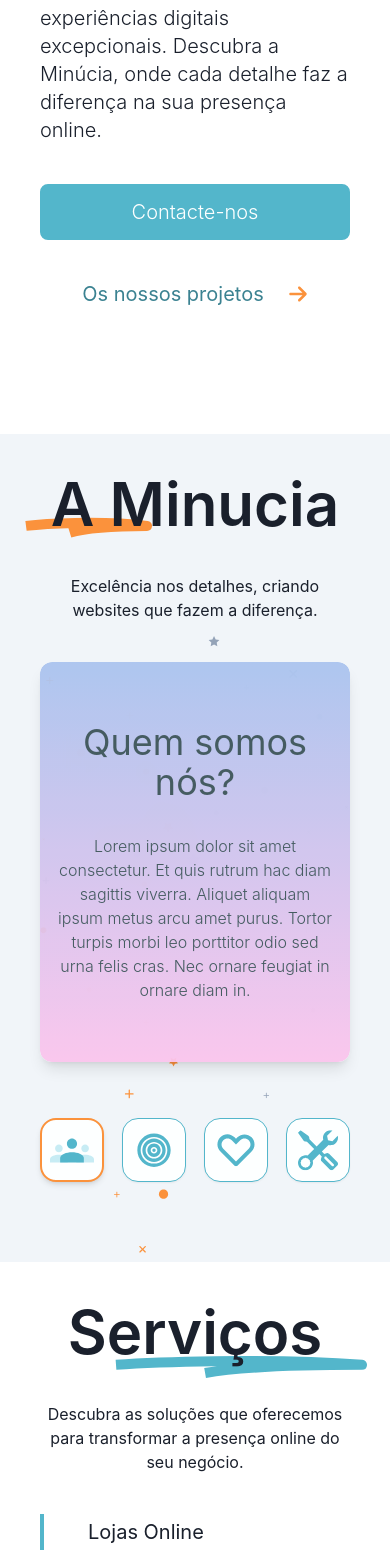
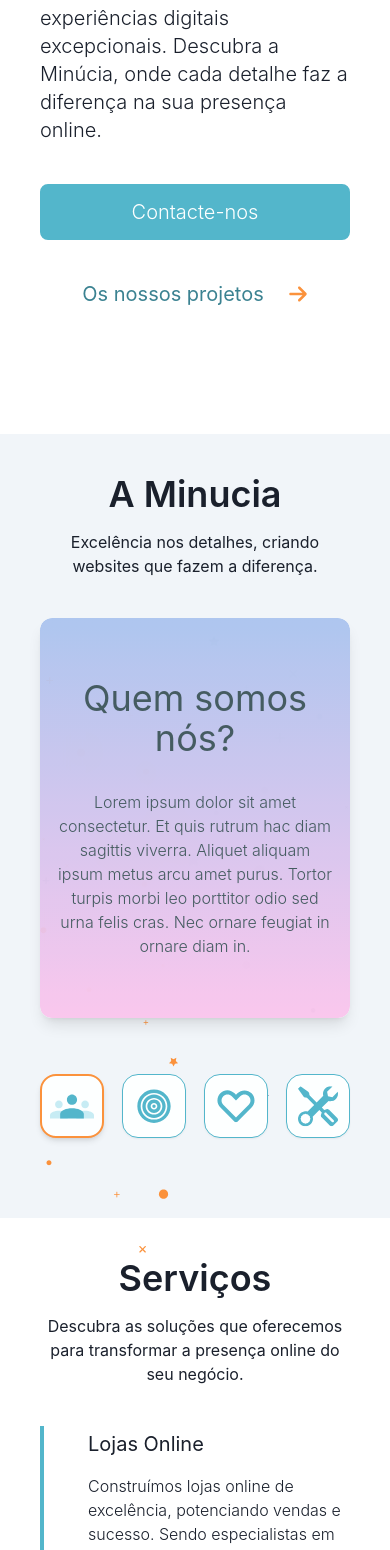
Before and after one commit to JonathanPereira1993/minucia_website, a React (Vite) app: page / in a window 390 px wide. Shown: the part 436-1986 px from the top of the page. Built offline with nearby package versions, Linux system fonts and the light colour scheme.

Commit message:
feat: Changed some things in mobile like title sizes

```diff
--- a/src/index.css
+++ b/src/index.css
@@ -63,6 +63,7 @@ a.active {
   right: 2.5rem;
   z-index: 2;
   cursor: pointer;
+  padding: 12px;
 }
 
 .hamburger-menu::before,
--- a/src/sections/About.jsx
+++ b/src/sections/About.jsx
@@ -38,15 +38,15 @@ const About = () => {
             alt="Blue bean"
           />
         </div>
-        <h2 className="text-center z-20 flex justify-center text-6xl font-semibold relative">
+        <h2 className="text-center z-20 flex justify-center max-lg:text-4xl text-6xl font-semibold relative">
           <span className="z-10">A Minucia</span>
           <img
-            className="absolute bottom-0 left-1/2 translate-y-[4px] -translate-x-[170px] z-0"
+            className="absolute max-lg:hidden bottom-0 left-1/2 translate-y-[4px] -translate-x-[170px] z-0"
             src={smallOrangeUnderline}
             alt="Small orange underline"
           />
         </h2>
-        <p className="text-center relative z-20 mt-10 mb-20 max-lg:mb-10">
+        <p className="text-center relative z-20 mt-10 mb-20 max-lg:mt-4 max-lg:mb-10">
           Excelência nos detalhes, criando websites que fazem a diferença.
         </p>
         <WindowDisplay />
--- a/src/sections/FAQ.jsx
+++ b/src/sections/FAQ.jsx
@@ -12,19 +12,19 @@ const FAQ = () => {
   return (
     <section id="faq-section" className="py-4">
       <div className="lg:max-w-[1600px] mx-auto relative px-10 py-20">
-        <h2 className="text-center z-20 flex justify-center text-6xl font-semibold relative">
+        <h2 className="text-center z-20 flex justify-center text-6xl max-lg:text-4xl font-semibold relative">
           <span className="z-10">Perguntas Frequentes</span>
           <img
-            className="absolute bottom-0 left-1/2 translate-y-[16px] -translate-x-[80px] z-0"
+            className="absolute max-lg:hidden bottom-0 left-1/2 translate-y-[16px] -translate-x-[80px] z-0"
             src={BlueUnderline}
             alt="Small orange underline"
           />
         </h2>
-        <div className="mt-20  mx-auto">
-          <Accordion>
+        <div className="mt-20 max-lg:mt-6 mx-auto">
+          <Accordion allowToggle>
             <AccordionItem>
               <h2>
-                <AccordionButton h={16}>
+                <AccordionButton py={6}>
                   <span className="flex-1 text-left font-semibold">
                     Que serviços oferecem para o desenvolvimento de websites?
                   </span>
@@ -41,7 +41,7 @@ const FAQ = () => {
             </AccordionItem>
             <AccordionItem>
               <h2>
-                <AccordionButton h={16}>
+                <AccordionButton py={6}>
                   <span className="flex-1 text-left font-semibold">
                     Quanto tempo demora a criar um website?
                   </span>
@@ -58,7 +58,7 @@ const FAQ = () => {
             </AccordionItem>
             <AccordionItem>
               <h2>
-                <AccordionButton h={16}>
+                <AccordionButton py={6}>
                   <span className="flex-1 text-left font-semibold">
                     Podem ajudar com atualizações e manutenção do website depois
                     de estar online?
@@ -76,7 +76,7 @@ const FAQ = () => {
             </AccordionItem>
             <AccordionItem>
               <h2>
-                <AccordionButton h={16}>
+                <AccordionButton py={6}>
                   <span className="flex-1 text-left font-semibold">
                     O meu website será otimizado para dispositivos móveis?
                   </span>
--- a/src/sections/Services.jsx
+++ b/src/sections/Services.jsx
@@ -8,15 +8,15 @@ const Services = () => {
   return (
     <section id="service-section" className="py-20 max-lg:py-10">
       <div className="lg:max-w-[1600px] mx-auto px-10 relative">
-        <h2 className="text-center z-20 flex justify-center text-6xl font-semibold relative">
+        <h2 className="text-center z-20 flex justify-center text-6xl max-lg:text-4xl font-semibold relative">
           <span className="z-10">Serviços</span>
           <img
-            className="absolute bottom-0 left-1/2 translate-y-[16px] -translate-x-[80px] z-0"
+            className="absolute max-lg:hidden bottom-0 left-1/2 translate-y-[16px] -translate-x-[80px] z-0"
             src={BlueUnderline}
             alt="Small orange underline"
           />
         </h2>
-        <p className="text-center relative z-20 mt-10 mb-20 max-lg:mb-10">
+        <p className="text-center relative z-20 mt-10 mb-20 max-lg:mt-4 max-lg:mb-10">
           Descubra as soluções que oferecemos para transformar a presença online
           do seu negócio.
         </p>
--- a/src/sections/Work.jsx
+++ b/src/sections/Work.jsx
@@ -27,10 +27,10 @@ const Work = () => {
               ))}
             </div>
             <div className="flex flex-col justify-center h-full">
-              <h2 className="text-6xl font-semibold leading-[61px] mb-10">
+              <h2 className="text-6xl max-lg:text-4xl font-semibold leading-[61px] mb-10">
                 Conheça os nossos projetos
               </h2>
-              <p className="text-xl font-light leading-9 mb-10">
+              <p className="text-xl font-light leading-9 mb-10 ">
                 Veja alguns dos nossos projetos e descubra como ajudámos
                 empresas a criar websites personalizados e eficazes.
               </p>
```
